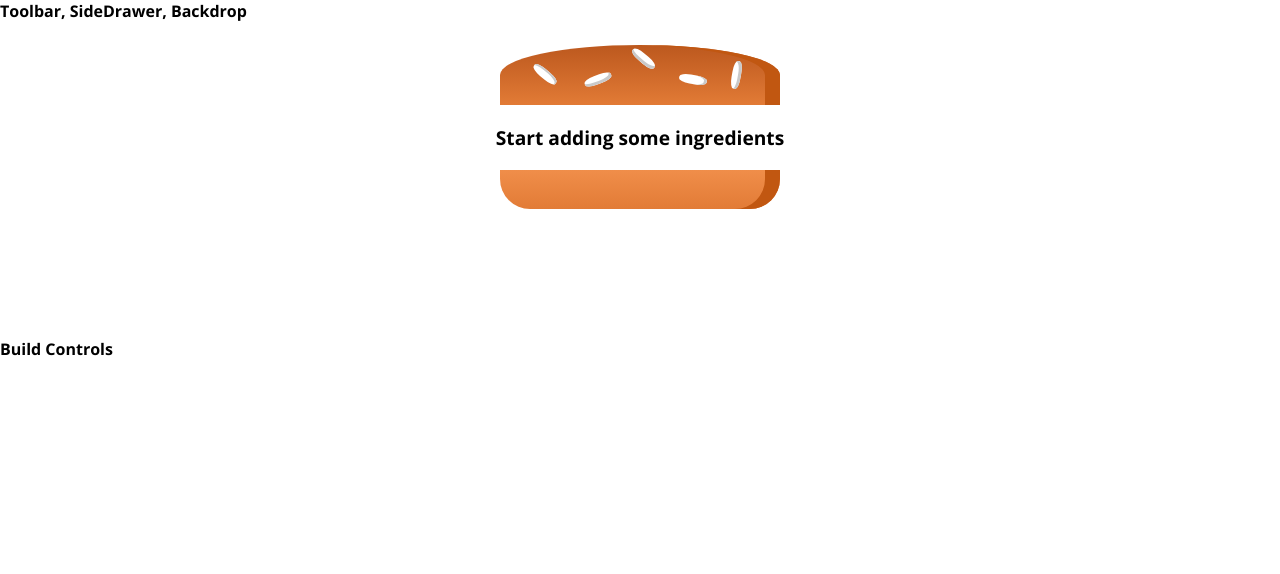
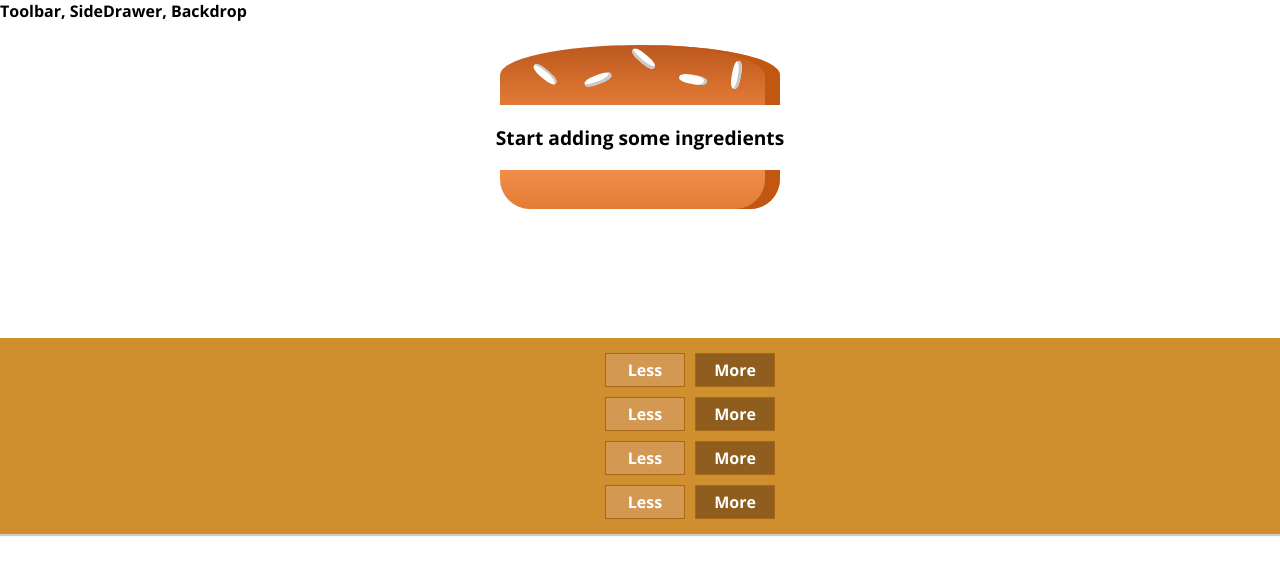
Before and after one commit to Aashiish-Pandey/MYBURGER, a React app: page / in a window 1280 px wide. Shown: the top 574 px of the page. Built offline with nearby package versions, Linux system fonts and the light colour scheme.

Commit message:
outputing multiple build controls

```diff
--- a/src/components/layout/Burger/BuildControls/BuildControls.js
+++ b/src/components/layout/Burger/BuildControls/BuildControls.js
@@ -1,10 +1,25 @@
 import React from 'react'
+import BuildControl from './BuildControl/BuildControl';
+import classes from './BuildControls.css'
 
-let buildControls = (props)=> {
+const controls = [
 
-    return {
+    {lable: 'Salad', type: 'salad'},
+    {lable: 'Bacon', type: 'bacon'},
+    {lable: 'Cheese', type: 'cheese'},
+    {lable: 'Meat', type: 'meat'},
+];
 
-    }
-}
+let buildControls = (props)=> (
+
+    <div className = {classes.BuildControls}>
+        {controls.map(ctrl=> (
+
+            <BuildControl key = {ctrl.label} lable = {ctrl.lable}/>
+        ))}
+
+    </div>
+)
+
 
 export default buildControls;
--- a/src/containers/BurgerBuilder/BurgerBuilder.js
+++ b/src/containers/BurgerBuilder/BurgerBuilder.js
@@ -1,6 +1,7 @@
 import React, { Component } from "react";
 import Aux from "../../hoc/Auxilary";
 import Burger from "../../components/layout/Burger/Burger";
+import BuildControls from "../../components/layout/Burger/BuildControls/BuildControls";
 class BurgerBuilder extends Component {
   state = {
     ingredients: {
@@ -15,7 +16,9 @@ class BurgerBuilder extends Component {
     return (
       <Aux>
         <Burger ingredients={this.state.ingredients} />
-        <div>Build Controls</div>
+        <div>
+          <BuildControls />
+        </div>
       </Aux>
     );
   }
```
